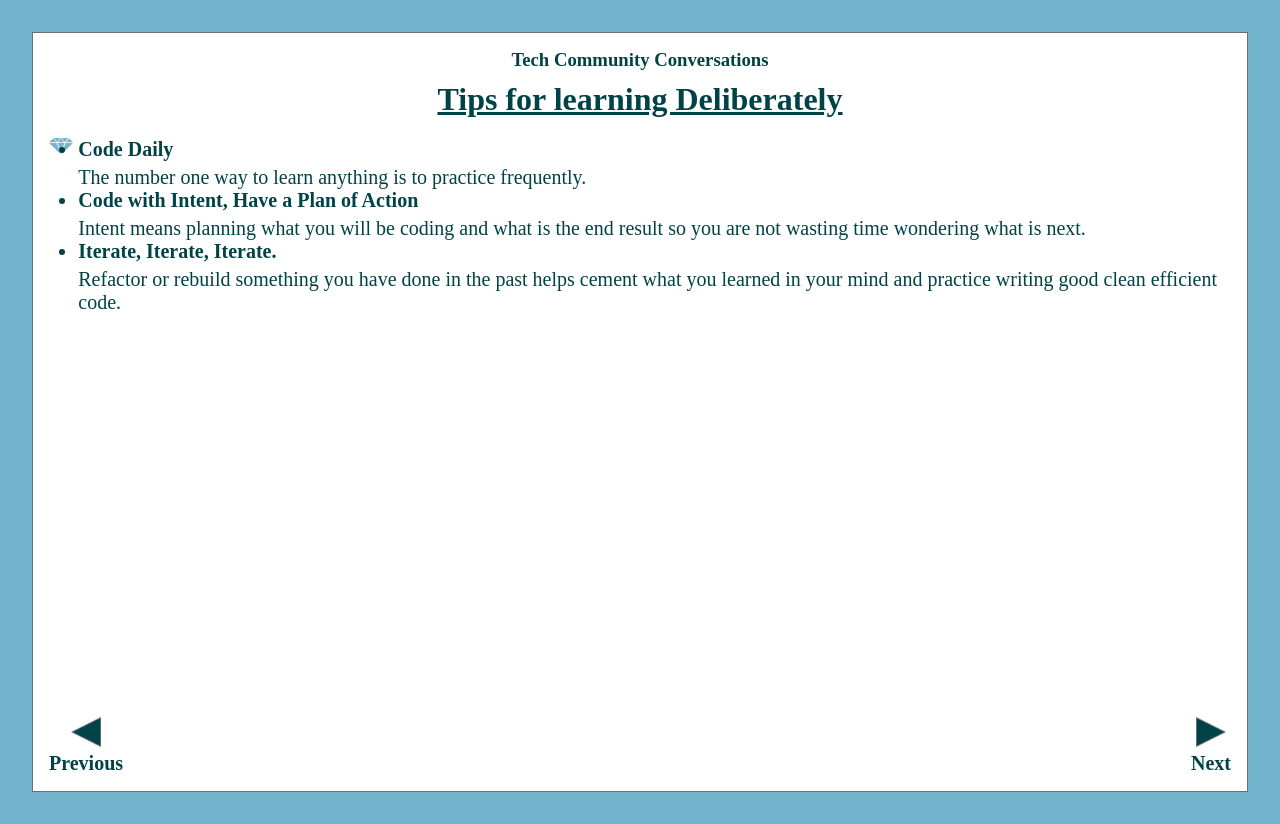
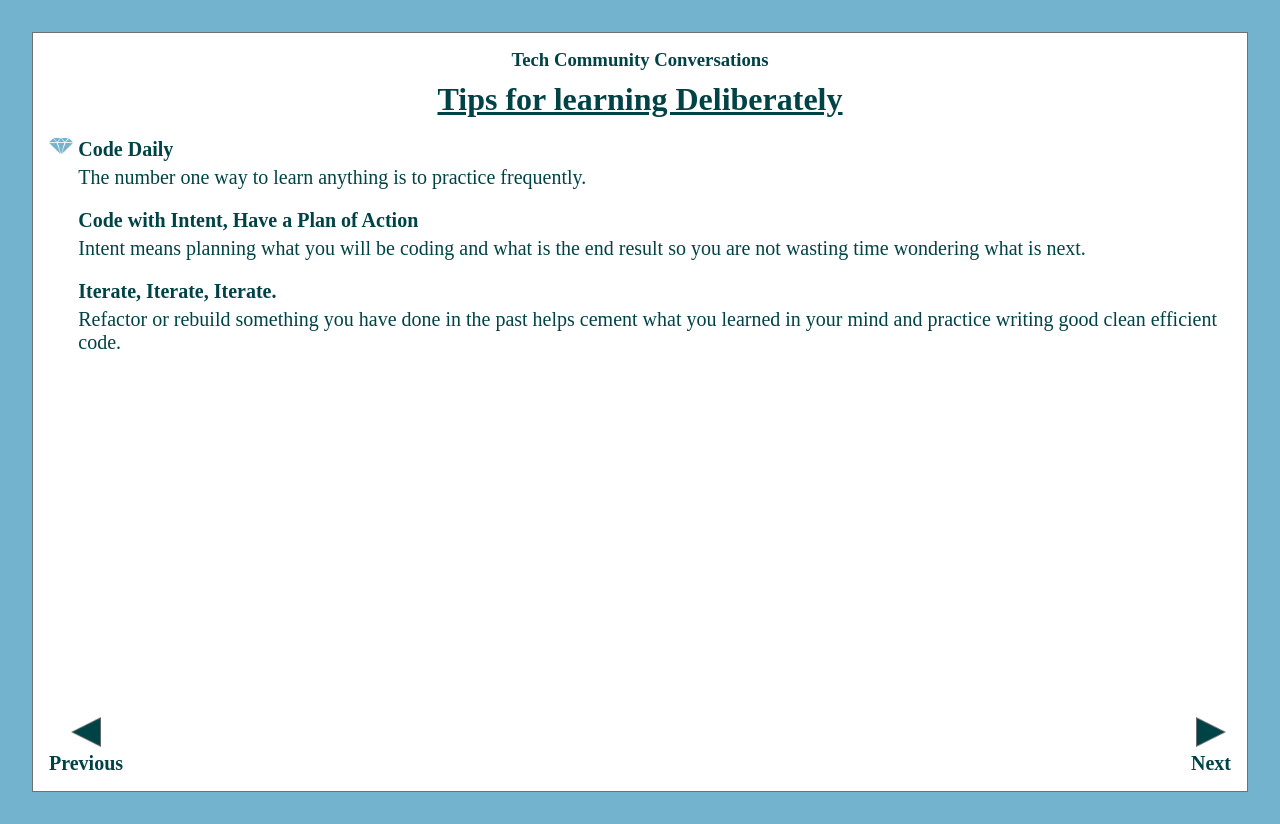
Before and after one commit to jcsmileyjr/tech-community-career-conversations, a Next.js app: page / in a window 1280 px wide. Built offline with nearby package versions, Linux system fonts and the light colour scheme.

Commit message:
Style changes to the bullet points

```diff
--- a/src/styles/Home.module.css
+++ b/src/styles/Home.module.css
@@ -41,8 +41,13 @@
   font-size: 1.25rem;
 }
 
+.contentTitle {
+  list-style-type: none;
+}
+
 .contentText {
   margin-top: 5px;
+  margin-bottom: 20px;
 }
 
 .primaryTextColorBold {
```
